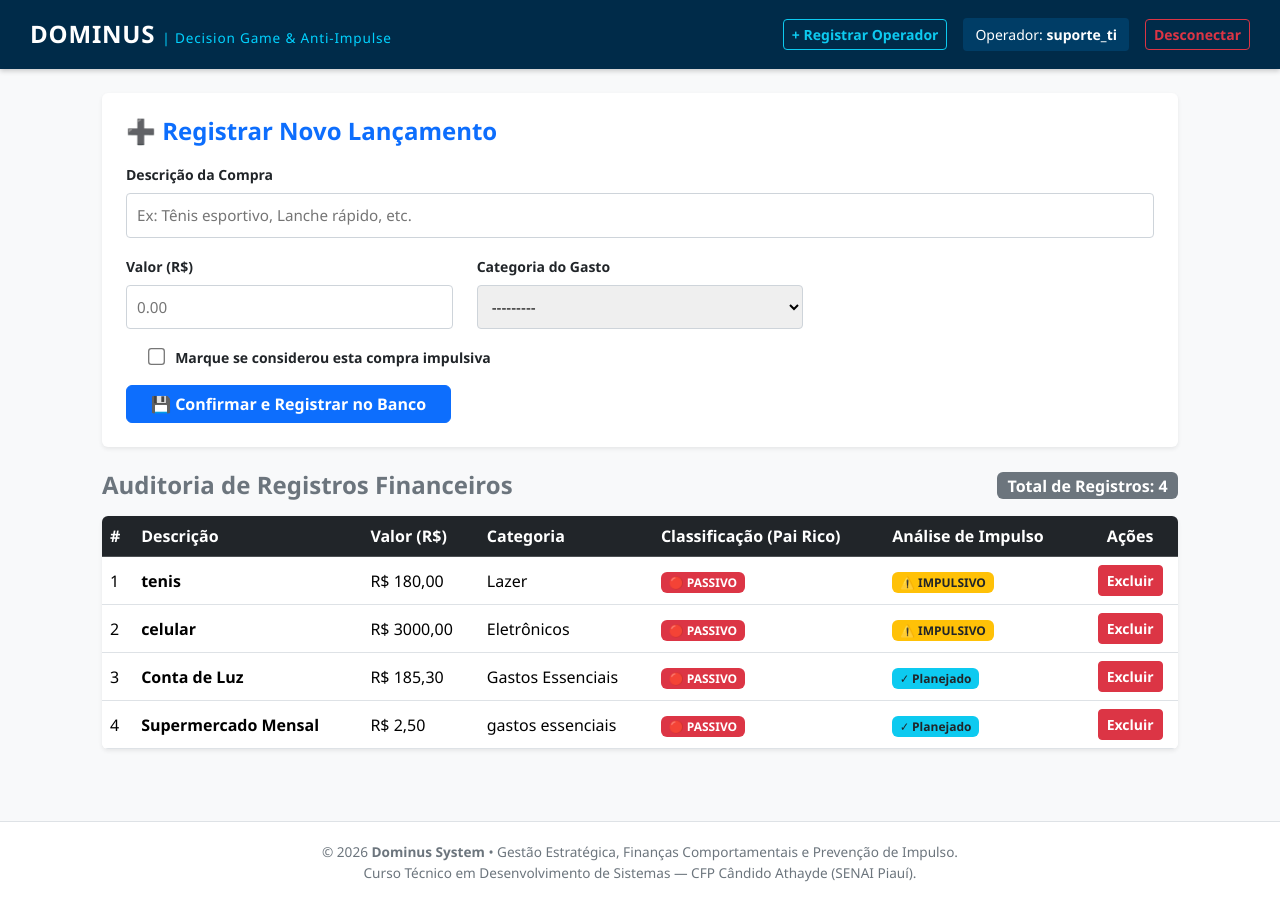
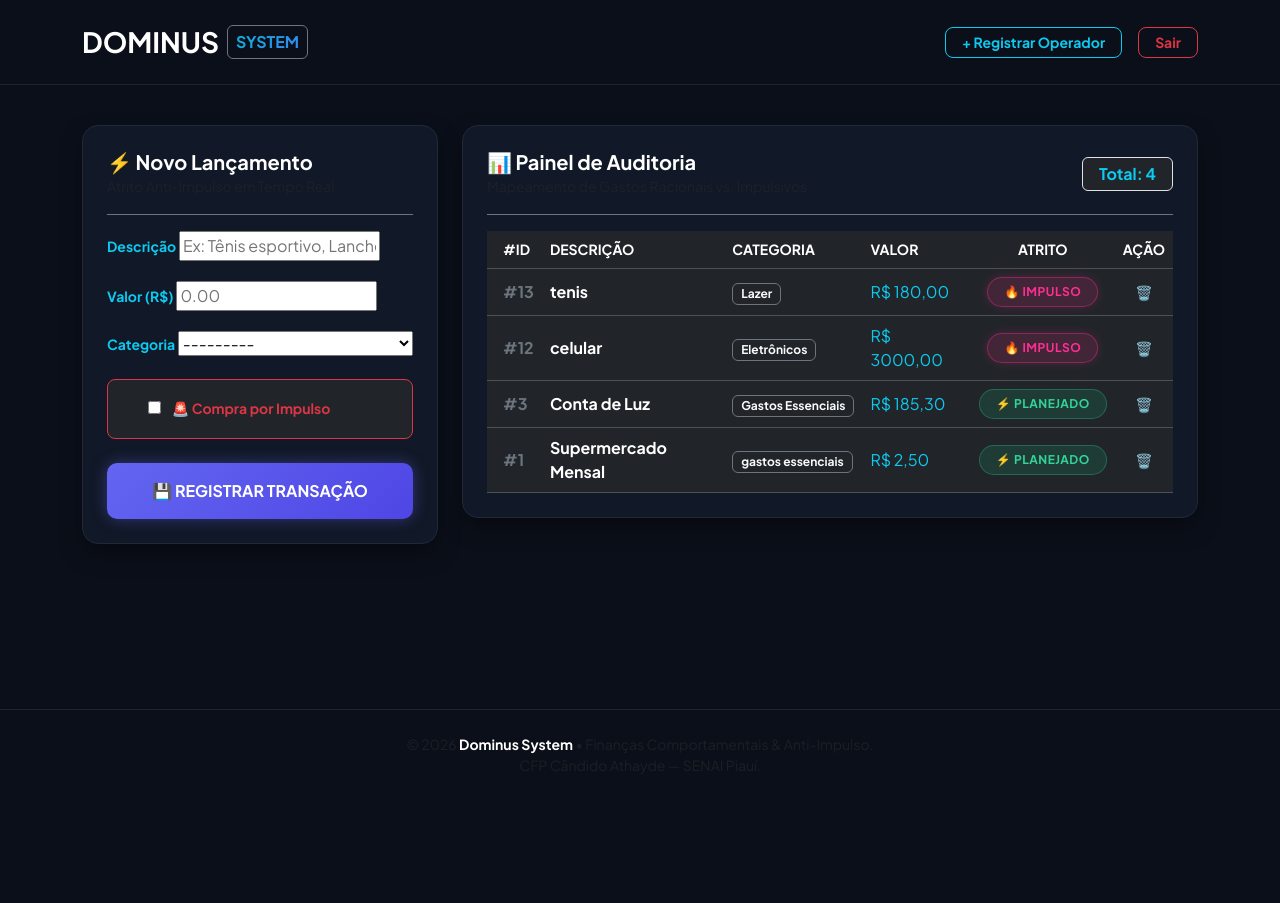
Before and after one commit to sandroaires228-commits/semana-6, a Django app: page /painel/ in a window 1280 px wide. After the commit the page ends 774 px from the top, so only its background shows below. Run offline with Django 5.2, Linux system fonts and the light colour scheme; a user stored in the database is signed in; data comes from the database, SQL or seed files in the repository; both versions use the stored data as it was after the commit; some libraries are stand-ins or nearby versions.

Commit message:
feat(ui): redesign completo para dark mode neon e homologacao final da semana 8

```diff
--- a/main/templates/main/base.html
+++ b/main/templates/main/base.html
@@ -1,58 +1,121 @@
-{% load static %}
 <!DOCTYPE html>
 <html lang="pt-br">
 <head>
     <meta charset="UTF-8">
     <meta name="viewport" content="width=device-width, initial-scale=1.0">
-    <title>{% block titulo %}Dominus — Decision Game & Anti-Impulse System{% endblock %}</title>
-    <!-- CSS Offline do Bootstrap v5 -->
-    <link href="{% static 'main/css/bootstrap.min.css' %}" rel="stylesheet">
-    <link rel="stylesheet" href="{% static 'main/css/estilo_corporativo.css' %}">
+    <title>{% block titulo %}Dominus System{% endblock %}</title>
+    <!-- Bootstrap 5 CSS -->
+    <link href="https://cdn.jsdelivr.net/npm/bootstrap@5.3.2/dist/css/bootstrap.min.css" rel="stylesheet">
+    <!-- Google Fonts (Plus Jakarta Sans) -->
+    <link href="https://fonts.googleapis.com/css2?family=Plus+Jakarta+Sans:wght@400;600;700;800&display=swap" rel="stylesheet">
+
+    <style>
+        body {
+            font-family: 'Plus Jakarta Sans', sans-serif;
+            background-color: #0B0F19;
+            color: #F1F5F9;
+        }
+        .bg-dominus-card {
+            background-color: #111827;
+            border: 1px solid #1F2937;
+            border-radius: 16px;
+            box-shadow: 0 10px 25px -5px rgba(0, 0, 0, 0.5);
+        }
+        .text-gradient-cyan {
+            background: linear-gradient(135deg, #06B6D4 0%, #3B82F6 100%);
+            -webkit-background-clip: text;
+            -webkit-text-fill-color: transparent;
+        }
+        .btn-neon-primary {
+            background: linear-gradient(135deg, #6366F1 0%, #4F46E5 100%);
+            border: none;
+            color: #FFFFFF;
+            font-weight: 700;
+            border-radius: 10px;
+            box-shadow: 0 0 15px rgba(99, 102, 241, 0.4);
+            transition: all 0.2s ease-in-out;
+        }
+        .btn-neon-primary:hover {
+            transform: translateY(-2px);
+            box-shadow: 0 0 25px rgba(99, 102, 241, 0.7);
+            color: #FFFFFF;
+        }
+        .badge-planejado-neon {
+            background-color: rgba(16, 185, 129, 0.15);
+            color: #34D399;
+            border: 1px solid rgba(52, 211, 153, 0.3);
+            font-weight: 700;
+            letter-spacing: 0.5px;
+        }
+        .badge-impulso-neon {
+            background-color: rgba(255, 46, 147, 0.15);
+            color: #FF2E93;
+            border: 1px solid rgba(255, 46, 147, 0.4);
+            font-weight: 700;
+            letter-spacing: 0.5px;
+            box-shadow: 0 0 10px rgba(255, 46, 147, 0.2);
+        }
+        .form-control, .form-select {
+            background-color: #1F2937 !important;
+            border: 1px solid #374151 !important;
+            color: #F9FAFB !important;
+            border-radius: 8px;
+        }
+        .form-control:focus, .form-select:focus {
+            border-color: #06B6D4 !important;
+            box-shadow: 0 0 10px rgba(6, 182, 212, 0.3) !important;
+        }
+    </style>
 </head>
-<body class="bg-light d-flex flex-column min-vh-100" style="margin: 0; font-family: 'Segoe UI', Tahoma, Geneva, Verdana, sans-serif;">
+<body class="d-flex flex-column min-vh-100">
 
-    <!-- CABEÇALHO MESTRE DOMINUS -->
-    <header style="background-color: #002b49; color: #ffffff; padding: 18px 30px; display: flex; justify-content: space-between; align-items: center; box-shadow: 0 2px 5px rgba(0,0,0,0.2);">
-        <div>
-            <h1 style="margin: 0; font-size: 1.5rem; font-weight: bold; letter-spacing: 0.8px;">
-                DOMINUS <span style="font-size: 0.85rem; font-weight: normal; color: #00d2ff;">| Decision Game & Anti-Impulse</span>
-            </h1>
+    <!-- NAVBAR NEON -->
+    <nav class="navbar navbar-expand-lg border-bottom border-dark py-3" style="background-color: #0B0F19;">
+        <div class="container">
+            <a class="navbar-brand fw-extrabold fs-3 d-flex align-items-center gap-2" href="{% url 'painel' %}">
+                <span class="text-white fw-bold">DOMINUS</span>
+                <span class="fs-6 text-gradient-cyan fw-bold px-2 py-1 bg-dark rounded border border-secondary">SYSTEM</span>
+            </a>
+
+            {% if user.is_authenticated %}
+                <div class="d-flex align-items-center gap-3">
+                    <a href="{% url 'registrar_operador' %}" class="btn btn-outline-info btn-sm fw-bold rounded-3 px-3">
+                        + Registrar Operador
+                    </a>
+                    <form method="post" action="{% url 'logout' %}" class="m-0">
+                        {% csrf_token %}
+                        <button type="submit" class="btn btn-outline-danger btn-sm fw-bold rounded-3 px-3">
+                            Sair
+                        </button>
+                    </form>
+                </div>
+            {% endif %}
         </div>
+    </nav>
 
-        <!-- CONTROLE DE SESSÃO / OPERADOR LOGADO (SEMANA 8) -->
-        {% if user.is_authenticated %}
-            <div class="d-flex align-items-center">
-                <a href="{% url 'registrar_operador' %}" class="btn btn-outline-info btn-sm me-3 fw-bold">
-                    + Registrar Operador
-                </a>
-                <span class="me-3 small" style="background-color: #003d66; padding: 6px 12px; border-radius: 4px;">
-                    Operador: <strong>{{ user.username }}</strong>
-                </span>
-                <form method="post" action="{% url 'logout' %}" class="d-inline">
-                    {% csrf_token %}
-                    <button type="submit" class="btn btn-outline-danger btn-sm fw-bold">Desconectar</button>
-                </form>
-            </div>
-        {% else %}
-            <span style="font-size: 0.85rem; background-color: #003d66; padding: 6px 12px; border-radius: 4px; font-weight: 500;">
-                CFP Cândido Athayde
-            </span>
+    <!-- MENSAGENS -->
+    <div class="container mt-3">
+        {% if messages %}
+            {% for message in messages %}
+                <div class="alert alert-{{ message.tags|default:'info' }} alert-dismissible fade show bg-dark text-white border-secondary rounded-3 shadow-lg" role="alert">
+                    {{ message }}
+                    <button type="button" class="btn-close btn-close-white" data-bs-dismiss="alert" aria-label="Close"></button>
+                </div>
+            {% endfor %}
         {% endif %}
-    </header>
+    </div>
 
-    <!-- CONTEÚDO PRINCIPAL (MVT) -->
-    <main class="container my-4 flex-grow-1" style="max-width: 1100px;">
-        {% block conteudo %}
-        {% endblock conteudo %}
+    <!-- CONTEÚDO PRINCIPAL -->
+    <main class="container my-4 flex-grow-1">
+        {% block conteudo %}{% endblock %}
     </main>
 
-    <!-- RODAPÉ CORPORATIVO -->
-    <footer style="text-align: center; padding: 20px; font-size: 0.85rem; color: #6c757d; margin-top: auto; border-top: 1px solid #dee2e6; background-color: #ffffff;">
-        © 2026 <strong>Dominus System</strong> • Gestão Estratégica, Finanças Comportamentais e Prevenção de Impulso.<br>
-        Curso Técnico em Desenvolvimento de Sistemas — CFP Cândido Athayde (SENAI Piauí).
+    <!-- RODAPÉ -->
+    <footer class="text-center py-4 text-muted small border-top border-dark mt-auto">
+        © 2026 <strong class="text-white">Dominus System</strong> • Finanças Comportamentais & Anti-Impulso.<br>
+        CFP Cândido Athayde — SENAI Piauí.
     </footer>
 
-    <!-- JS Offline do Bootstrap v5 -->
-    <script src="{% static 'main/js/bootstrap.bundle.min.js' %}"></script>
+    <script src="https://cdn.jsdelivr.net/npm/bootstrap@5.3.2/dist/js/bootstrap.bundle.min.js"></script>
 </body>
 </html>
--- a/main/templates/main/painel.html
+++ b/main/templates/main/painel.html
@@ -1,137 +1,115 @@
 {% extends 'main/base.html' %}
 
-{% block titulo %}Painel de Auditoria — Dominus System{% endblock %}
+{% block titulo %}Dashboard Neon — Dominus System{% endblock %}
 
 {% block conteudo %}
-
-    <!-- FRAMEWORK DE MENSAGENS DO DJANGO (ALERTAS DA SEMANA 8) -->
-    {% if messages %}
-        <div class="mb-4">
-            {% for message in messages %}
-                <div class="alert alert-{{ message.tags }} alert-dismissible fade show fw-bold shadow-sm" role="alert">
-                    {{ message }}
-                    <button type="button" class="btn-close" data-bs-dismiss="alert" aria-label="Close"></button>
+<div class="row g-4">
+    <!-- FORMULÁRIO DE LANÇAMENTO -->
+    <div class="col-lg-4">
+        <div class="bg-dominus-card p-4">
+            <div class="border-bottom border-secondary pb-3 mb-3">
+                <h5 class="fw-bold text-white mb-0">⚡ Novo Lançamento</h5>
+                <small class="text-muted">Atrito Anti-Impulso em Tempo Real</small>
             </div>
-            {% endfor %}
-        </div>
-    {% endif %}
-
-    <!-- CARD DO FORMULÁRIO DE CADASTRO -->
-    <div class="card shadow-sm border-0 mb-4">
-        <div class="card-body p-4">
-            <h4 class="card-title text-primary fw-bold mb-3">➕ Registrar Novo Lançamento</h4>
 
             <form method="post" novalidate>
                 {% csrf_token %}
 
-                <!-- Erros Globais de Validação (Atrito Cognitivo / clean) -->
-                {% if form.non_field_errors %}
-                    <div class="alert alert-danger py-2 small fw-bold" role="alert">
-                        {% for error in form.non_field_errors %}
-                            {{ error }}
-                        {% endfor %}
-                    </div>
-                {% endif %}
-
-                <!-- Campo Descrição -->
                 <div class="mb-3">
-                    <label for="{{ form.descricao.id_for_label }}" class="form-label small fw-bold">{{ form.descricao.label }}</label>
+                    <label for="{{ form.descricao.id_for_label }}" class="form-label small fw-bold text-info">Descrição</label>
                     {{ form.descricao }}
-                    {% if form.descricao.errors %}
-                        <div class="text-danger small fw-bold mt-1">{{ form.descricao.errors.0 }}</div>
-                    {% endif %}
                 </div>
 
-                <!-- Campos Valor, Categoria e Classificação -->
-                <div class="row">
-                    <div class="col-md-4 mb-3">
-                        <label for="{{ form.valor.id_for_label }}" class="form-label small fw-bold">{{ form.valor.label }}</label>
+                <div class="mb-3">
+                    <label for="{{ form.valor.id_for_label }}" class="form-label small fw-bold text-info">Valor (R$)</label>
                     {{ form.valor }}
-                        {% if form.valor.errors %}
-                            <div class="text-danger small fw-bold mt-1">{{ form.valor.errors.0 }}</div>
-                        {% endif %}
                 </div>
 
-                    <div class="col-md-4 mb-3">
-                        <label for="{{ form.categoria.id_for_label }}" class="form-label small fw-bold">{{ form.categoria.label }}</label>
+                <div class="mb-3">
+                    <label for="{{ form.categoria.id_for_label }}" class="form-label small fw-bold text-info">Categoria</label>
                     {{ form.categoria }}
                 </div>
 
-                    <div class="col-md-4 mb-3">
-                        <label for="{{ form.tipo_impacto.id_for_label }}" class="form-label small fw-bold">{{ form.tipo_impacto.label }}</label>
-                        {{ form.tipo_impacto }}
+                <div class="mb-4 p-3 rounded-3 border border-danger bg-dark">
+                    <div class="form-check">
+                        {{ form.is_impulsivo }}
+                        <label class="form-check-label small fw-bold text-danger ms-2" for="{{ form.is_impulsivo.id_for_label }}">
+                            🚨 Compra por Impulso
+                        </label>
                     </div>
                 </div>
 
-                <!-- Checkbox de Impulso -->
-                <div class="mb-3 form-check">
-                    {{ form.is_impulsivo }}
-                    <label class="form-check-label small fw-bold" for="{{ form.is_impulsivo.id_for_label }}">
-                        {{ form.is_impulsivo.label }}
-                    </label>
-                </div>
-
-                <button type="submit" class="btn btn-primary fw-bold px-4">💾 Confirmar e Registrar no Banco</button>
+                <button type="submit" class="btn btn-neon-primary w-100 py-3 text-uppercase fs-6">
+                    💾 Registrar Transação
+                </button>
             </form>
         </div>
     </div>
 
-    <!-- TABELA DE AUDITORIA DE REGISTROS -->
-    <div class="d-flex justify-content-between align-items-center mb-3">
-        <h4 class="text-secondary fw-bold mb-0">Auditoria de Registros Financeiros</h4>
-        <span class="badge bg-secondary fs-6">Total de Registros: {{ total_registros }}</span>
+    <!-- TABELA DE AUDITORIA -->
+    <div class="col-lg-8">
+        <div class="bg-dominus-card p-4">
+            <div class="d-flex justify-content-between align-items-center border-bottom border-secondary pb-3 mb-3">
+                <div>
+                    <h5 class="fw-bold text-white mb-0">📊 Painel de Auditoria</h5>
+                    <small class="text-muted">Mapeamento de Gastos Racionais vs. Impulsivos</small>
+                </div>
+                <span class="badge bg-dark border border-cyan text-info px-3 py-2 fw-bold fs-6">
+                    Total: {{ total_registros }}
+                </span>
             </div>
 
-    <div class="table-responsive card shadow-sm border-0 mb-5">
-        <table class="table table-hover align-middle mb-0">
-            <thead class="table-dark">
+            <div class="table-responsive">
+                <table class="table table-dark table-hover align-middle mb-0 bg-transparent">
+                    <thead class="text-muted small text-uppercase">
                         <tr>
-                    <th>#</th>
-                    <th>Descrição</th>
-                    <th>Valor (R$)</th>
-                    <th>Categoria</th>
-                    <th>Classificação (Pai Rico)</th>
-                    <th>Análise de Impulso</th>
-                    <th class="text-center">Ações</th>
+                            <th scope="col" class="ps-3">#ID</th>
+                            <th scope="col">Descrição</th>
+                            <th scope="col">Categoria</th>
+                            <th scope="col">Valor</th>
+                            <th scope="col" class="text-center">Atrito</th>
+                            <th scope="col" class="text-center">Ação</th>
                         </tr>
                     </thead>
                     <tbody>
-                {% for gasto in lista_gastos %}
+                        {% for g in lista_gastos %}
                             <tr>
-                        <td>{{ forloop.counter }}</td>
-                        <td><strong>{{ gasto.descricao }}</strong></td>
-                        <td>R$ {{ gasto.valor }}</td>
-                        <td>{{ gasto.categoria }}</td>
+                                <td class="ps-3 fw-bold text-secondary">#{{ g.id }}</td>
+                                <td class="fw-bold text-white">{{ g.descricao }}</td>
                                 <td>
-                            {% if gasto.tipo_impacto == 'ATIVO' %}
-                                <span class="badge bg-success">🟢 ATIVO</span>
+                                    <span class="badge bg-dark text-light border border-secondary px-2 py-1">
+                                        {{ g.categoria.nome|default:"Geral" }}
+                                    </span>
+                                </td>
+                                <td class="fw-extrabold text-info">R$ {{ g.valor }}</td>
+                                <td class="text-center">
+                                    {% if g.is_impulsivo %}
+                                        <span class="badge badge-impulso-neon px-3 py-2 rounded-pill">
+                                            🔥 IMPULSO
+                                        </span>
                                     {% else %}
-                                <span class="badge bg-danger">🔴 PASSIVO</span>
+                                        <span class="badge badge-planejado-neon px-3 py-2 rounded-pill">
+                                            ⚡ PLANEJADO
+                                        </span>
                                     {% endif %}
                                 </td>
-                        <td>
-                            {% if gasto.is_impulsivo %}
-                                <span class="badge bg-warning text-dark">⚠️ IMPULSIVO</span>
-                            {% else %}
-                                <span class="badge bg-info text-dark">✓ Planejado</span>
-                            {% endif %}
-                        </td>
-                        <!-- COLUNA DE AÇÕES (EXCLUSÃO SEGURA DIA 35) -->
                                 <td class="text-center">
-                            <a href="{% url 'excluir_gasto' gasto.id %}" class="btn btn-danger btn-sm fw-bold">
-                                Excluir
+                                    <a href="{% url 'excluir_gasto' g.id %}" class="btn btn-outline-danger btn-sm fw-bold border-0">
+                                        🗑️
                                     </a>
                                 </td>
                             </tr>
                         {% empty %}
                             <tr>
-                        <td colspan="7" class="text-center text-muted py-4">
-                            Nenhum registro localizado na base de dados.
+                                <td colspan="6" class="text-center text-muted py-5">
+                                    Nenhum registro no banco de dados.
                                 </td>
                             </tr>
                         {% endfor %}
                     </tbody>
                 </table>
             </div>
-
+        </div>
+    </div>
+</div>
 {% endblock %}
```
Also changed, not shown: main/templates/main/confirmar_exclusao.html (+25 -15 lines), db.sqlite3. Lines whose indentation alone changed are shown as unchanged.
